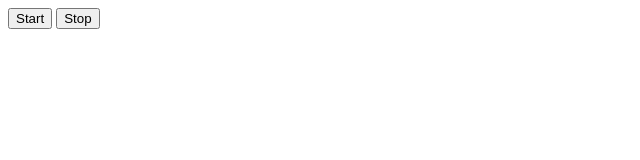
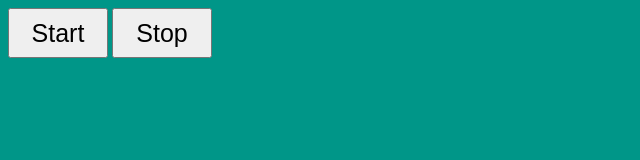
Before and after one commit to Tetiana1386/goit-js-hw-11-color-switch, a plain HTML site: page index.html in a window 1280 px wide. Both pictures are taken after a click on the button "Start". Shown: the whole page, without its empty margins (0-640 px from the left). Drawn offline with Linux system fonts and the light colour scheme.

Commit message:
Color-switch11

```diff
--- a/index.html
+++ b/index.html
@@ -10,6 +10,6 @@
 <body>
 <button type="button" data-action="start">Start</button>
 <button type="button" data-action="stop">Stop</button>
-<script src="./index.js" type="module"></script>
+<script src="index.js" type="module"></script>
 </body>
 </html>
--- a/index.js
+++ b/index.js
@@ -0,0 +1,42 @@
+const colors = [
+    '#FFFFFF',
+    '#2196F3',
+    '#4CAF50',
+    '#FF9800',
+    '#009688',
+    '#795548',
+];
+
+const randomIntegerFromInterval = (min, max) => {
+    return Math.floor(Math.random() * (max - min + 1) + min);
+};
+
+const refs = {
+    startBtn: document.querySelector('button[data-action="start"]'),
+    stopBtn: document.querySelector('button[data-action="stop"]'),
+    body: document.querySelector('body'),
+};
+
+const colorsSwitch = {
+    isActive: false,
+    colorsSwitchId: null,
+
+    start() {
+        if (this.isActive) {
+            return;
+        }
+        this.isActive = true;
+        this.colorsSwitchId = setInterval(() => {
+            refs.body.style.backgroundColor = `${colors[randomIntegerFromInterval(0, colors.length - 1)]
+                }`;
+        }, 1000);
+    },
+
+    stop() {
+        clearInterval(this.colorsSwitchId);
+        this.isActive = false;
+    },
+};
+
+refs.startBtn.addEventListener('click', colorsSwitch.start.bind(colorsSwitch));
+refs.stopBtn.addEventListener('click', colorsSwitch.stop.bind(colorsSwitch));
--- a/style.css
+++ b/style.css
@@ -0,0 +1,13 @@
+html {
+  box-sizing: border-box;
+}
+*,
+::after,
+::before {
+  box-sizing: inherit;
+}
+button {
+  font-size: 25px;
+  width: 100px;
+  height: 50px;
+}
```
